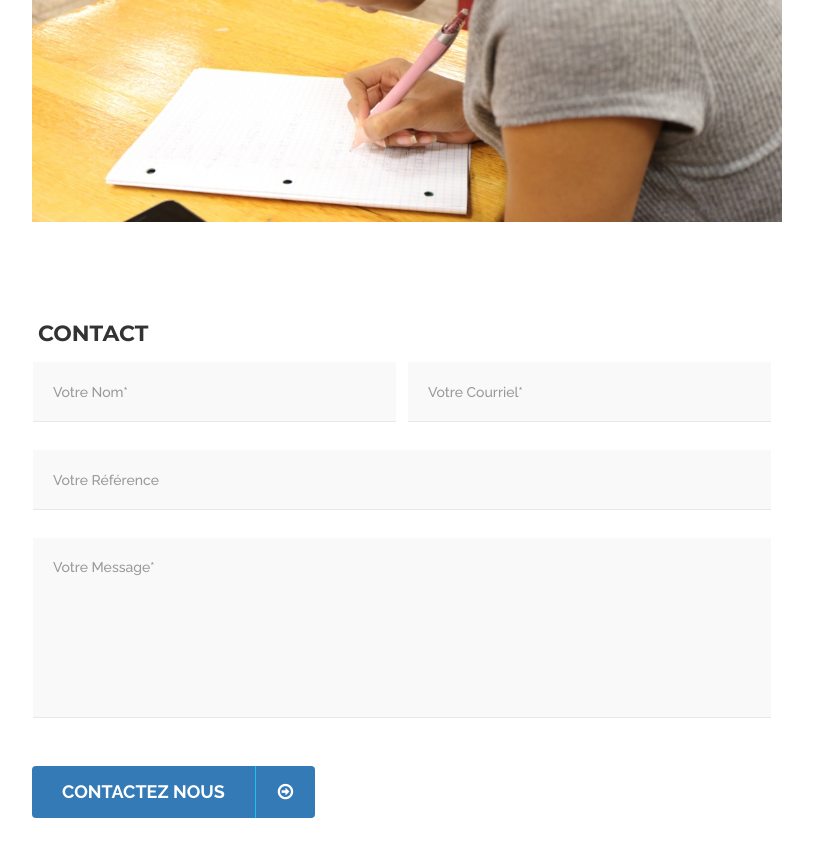
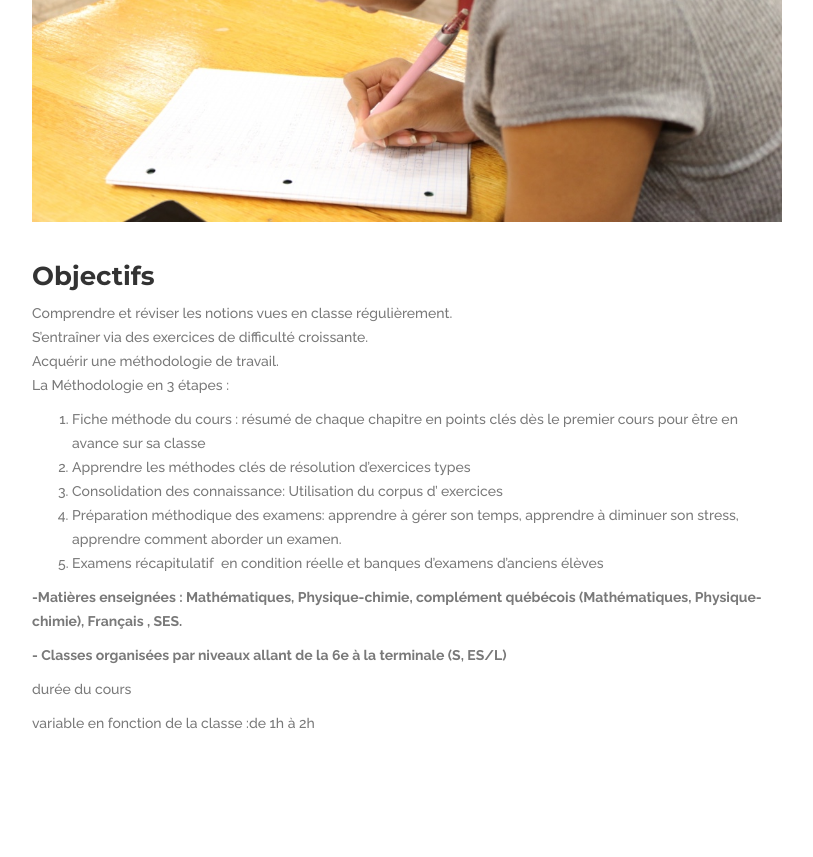
Before and after one commit to bkingg/les-clefs-pour-reussir, a Jekyll site: the page built from _programmes/test 2.md, in a window 1280 px wide and 900 px high, scrolled down 745 px. Shown: the top 857 px of the window, without its empty margins (233-1046 px from the left). Built offline with Jekyll 4.4.1, drawn with Linux system fonts in a browser that asks for light colours.

Commit message:
Update from Forestry.io - test 2.md

```diff
--- a/_programmes/test 2.md
+++ b/_programmes/test 2.md
@@ -4,3 +4,25 @@ title: Cours hebdomadaires
 date: 2017-07-29 00:00:00 +0000
 image: "/uploads/thumb_IMG_3187_1024.jpg"
 ---
+
+### **Objectifs**
+
+* Comprendre et réviser les notions vues en classe régulièrement.
+* S’entraîner via des exercices de difficulté croissante.
+* Acquérir une méthodologie de travail.
+
+La Méthodologie  en 3 étapes :
+
+1. Fiche méthode du cours : résumé de chaque chapitre en points clés dès le premier cours pour être en avance sur sa classe
+2.  Apprendre les méthodes clés de résolution d’exercices types
+3. Consolidation des connaissance: Utilisation du corpus d' exercices
+4. Préparation méthodique des examens: apprendre à gérer son temps,  apprendre à diminuer son stress, apprendre comment aborder un examen.
+5. Examens récapitulatif  en condition réelle et banques d’examens d’anciens élèves
+
+**-Matières enseignées : Mathématiques, Physique-chimie, complément québécois (Mathématiques, Physique-chimie), Français , SES.**
+
+**- Classes organisées par niveaux allant de la 6e à la terminale (S, ES/L)**
+
+durée  du cours
+
+variable en fonction de la classe :de 1h à 2h
```
Also changed, not shown: .forestry/front_matter/templates/programme.yml.
